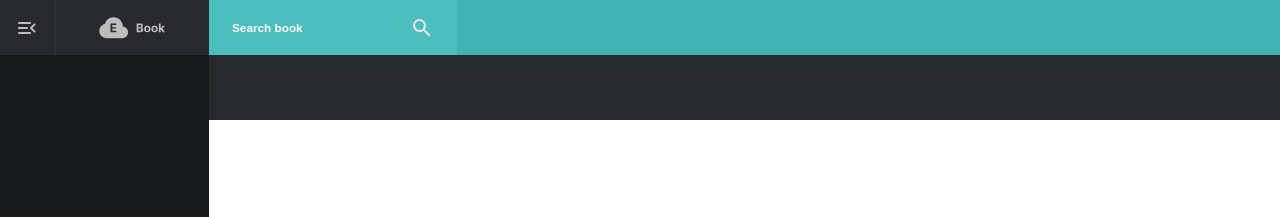
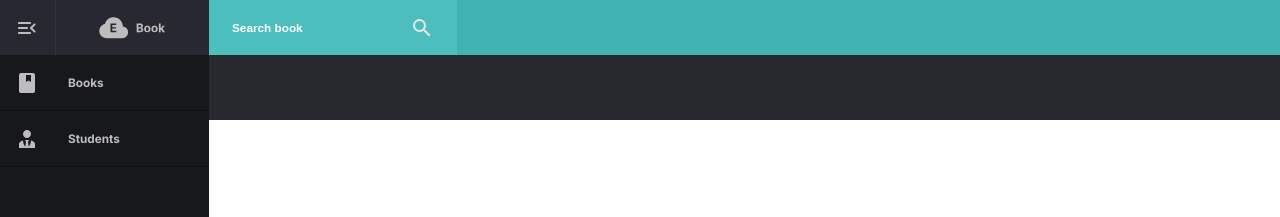
Before and after one commit to EldsonC/E-book, a React (Create React App) app: page / in a window 1280 px wide. Shown: the top 217 px of the page. Built offline with nearby package versions, Linux system fonts and the light colour scheme.

Commit message:
Breadcrumb

```diff
--- /dev/null
+++ b/src/assets/icons/book.tsx
@@ -0,0 +1,18 @@
+import React from "react";
+
+export function BookIcon() {
+  return (
+    <svg
+      xmlns="http://www.w3.org/2000/svg"
+      width="24"
+      height="24"
+      fill="none"
+      viewBox="0 0 24 24"
+    >
+      <path
+        fill="#BDBDBD"
+        d="M6 22c-.55 0-1.021-.196-1.413-.588A1.922 1.922 0 014 20V4c0-.55.196-1.021.588-1.413A1.922 1.922 0 016 2h12c.55 0 1.021.196 1.413.588.392.392.588.863.587 1.412v16c0 .55-.196 1.021-.588 1.413A1.922 1.922 0 0118 22H6zm5-11l2.5-1.5L16 11V4h-5v7z"
+      ></path>
+    </svg>
+  );
+}
--- /dev/null
+++ b/src/assets/icons/student.tsx
@@ -0,0 +1,18 @@
+import React from "react";
+
+export function StudentIcon() {
+  return (
+    <svg
+      xmlns="http://www.w3.org/2000/svg"
+      width="24"
+      height="24"
+      fill="none"
+      viewBox="0 0 24 24"
+    >
+      <path
+        fill="#BDBDBD"
+        d="M12 3c2.21 0 4 1.79 4 4s-1.79 4-4 4-4-1.79-4-4 1.79-4 4-4zm4 10.54c0 1.06-.28 3.53-2.19 6.29L13 15l.94-1.88c-.62-.07-1.27-.12-1.94-.12-.67 0-1.32.05-1.94.12L11 15l-.81 4.83C8.28 17.07 8 14.6 8 13.54c-2.39.7-4 1.96-4 3.46v4h16v-4c0-1.5-1.6-2.76-4-3.46z"
+      ></path>
+    </svg>
+  );
+}
--- a/src/assets/styles/sidebar.ts
+++ b/src/assets/styles/sidebar.ts
@@ -38,4 +38,39 @@ export const SidebarStyle = styled.aside `
             align-items: center;
         }
     }
+
+    nav {
+        width: 100%;
+
+        ul {
+            width: 100%;
+            display: flex;
+            flex-direction: column;
+
+            li {
+                width: 100%;
+                height: 55px;
+
+                list-style: none;
+
+                border-bottom: 1px solid #0F0F0F;
+
+                .nav-button-style {
+                    padding: 0px 15px;
+                    height: 100%;
+                    display: flex;
+                    gap: 29px;
+                    align-items: center;
+
+                    text-decoration: none;
+
+                    span {
+                        color: #BDBDBD;
+                        font-size: 11.77px;
+                        font-weight: 700;
+                    }
+                }
+            }
+        }
+    }
 `;
--- a/src/shared/components/sidebar.tsx
+++ b/src/shared/components/sidebar.tsx
@@ -1,5 +1,8 @@
+import { NavLink } from "react-router-dom";
+import { BookIcon } from "../../assets/icons/book";
 import { Logocloud } from "../../assets/icons/logo-cloud";
 import { MenuIcon } from "../../assets/icons/menu";
+import { StudentIcon } from "../../assets/icons/student";
 import { SidebarStyle } from "../../assets/styles/sidebar";
 
 export function Sidebar() {
@@ -16,10 +19,16 @@ export function Sidebar() {
             <nav>
                 <ul>
                     <li>
-
+                        <NavLink to={"/"} className="nav-button-style">
+                            <BookIcon/>
+                            <span>Books</span>
+                        </NavLink>
                     </li>
                     <li>
-
+                         <NavLink to={"/"} className="nav-button-style">
+                            <StudentIcon/>
+                            <span>Students</span>
+                        </NavLink>
                     </li>
                 </ul>
             </nav>
```
Also changed, not shown: src/assets/icons/arrowright.tsx (added, +18 -0 lines), src/shared/components/breadcrumb.tsx (added, +16 -0 lines).
